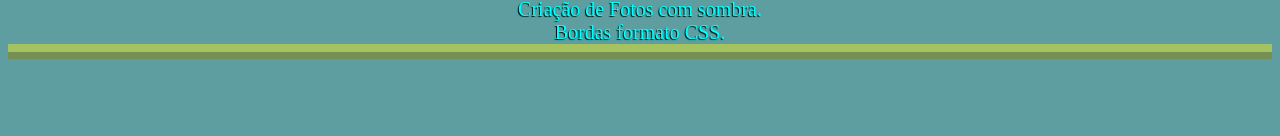
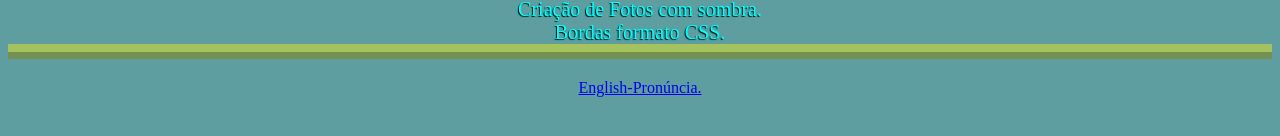
Before and after one commit to edskate/Nova-cria--o-2024, a plain HTML site: page index01.html in a window 1280 px wide. Shown: the part 454-590 px from the top of the page. Drawn offline with Linux system fonts and the light colour scheme.

Commit message:
procincia

```diff
--- a/index01.html
+++ b/index01.html
@@ -11,5 +11,6 @@
     <img src="img/Jessie.jpeg" alt="">
     <img src="img/Mascara Venesiana.jpeg" alt="">
     <h3>Formato CSS &  HTML.</h3> <br><p>Criação de Fotos com sombra. <br> Bordas formato CSS.</p>
+    <a href="https://edskate.github.io/Pron-ncia-Inglish/">English-Pronúncia.</a>
 </body>
 </html>
```
